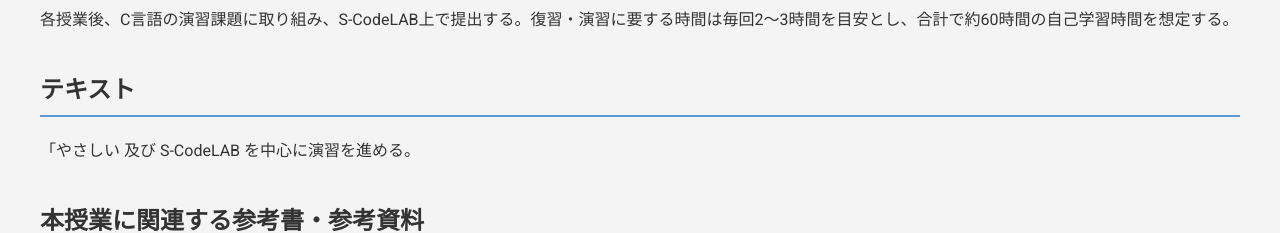
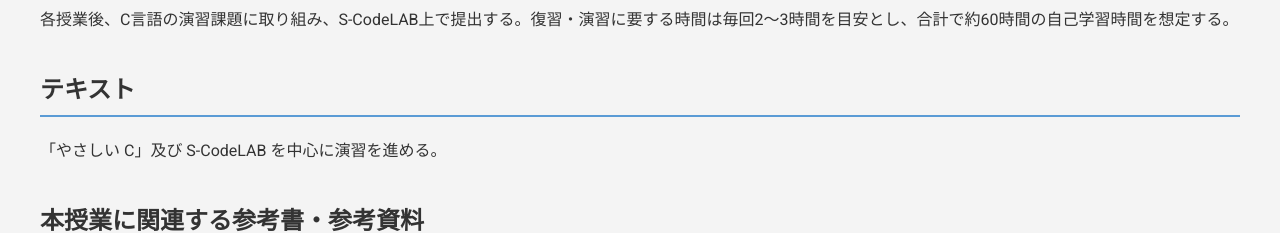
Before and after one commit to soethandaraung395/soethandaraung395.github.io, a plain HTML site: page syllabus2/index.html in a window 1280 px wide. Shown: the part 2080-2313 px from the top of the page. Drawn offline with Linux system fonts and the light colour scheme.

Commit message:
Modity text in the contents for syllabus2

```diff
--- a/syllabus2/index.html
+++ b/syllabus2/index.html
@@ -544,9 +544,9 @@ body.dark .card .card-subtitle {
         テキスト
       </h2>
       <p id="textbook-content"
-         data-lang-jp="「やさしい 及び S-CodeLAB を中心に演習を進める。"
+         data-lang-jp="「やさしい C」及び S-CodeLAB を中心に演習を進める。"
          data-lang-en="Exercises will be based mainly on 「やさしい C」and the S-CodeLAB platform.">
-        「やさしい 及び S-CodeLAB を中心に演習を進める。
+        「やさしい C」及び S-CodeLAB を中心に演習を進める。
       </p>
     </section>
 
```
